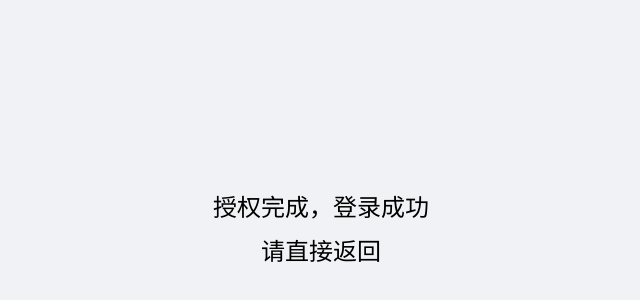
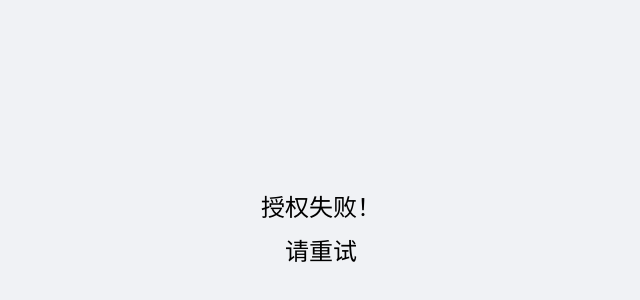
Before and after one commit to xiaoxiaoboa/Blog, a Next.js app: page /redirect in a window 1280 px wide. Shown: the part 170-470 px from the top of the page, without its empty margins (319-959 px from the left). Built offline with nearby package versions, Linux system fonts and the light colour scheme.

Commit message:
修改重定向页面

```diff
--- a/src/pages/redirect.tsx
+++ b/src/pages/redirect.tsx
@@ -1,11 +1,33 @@
 import Layout from "@/components/layout/Layout"
 import React from "react"
+import { useRouter } from "next/router"
 
 const Redirect = () => {
+  const router = useRouter()
+  const [isSuccess, setIsSuccess] = React.useState<boolean>(false)
+
+  React.useEffect(() => {
+    const currentPath = router.asPath
+    if (currentPath.includes("callback")) {
+      setIsSuccess(true)
+    } else if (currentPath.includes("error")) {
+      setIsSuccess(false)
+    }
+  }, [])
+
   return (
     <div className="flex flex-col w-screen h-screen justify-center items-center gap-3">
-      <span className="text-2xl">授权完成，登录成功</span>
-      <span className="text-2xl">请直接返回</span>
+      {isSuccess ? (
+        <>
+          <span className="text-2xl">授权完成！</span>
+          <span className="text-2xl">请直接返回</span>
+        </>
+      ) : (
+        <>
+          <span className="text-2xl">授权失败！</span>
+          <span className="text-2xl">请重试</span>
+        </>
+      )}
     </div>
   )
 }
```
